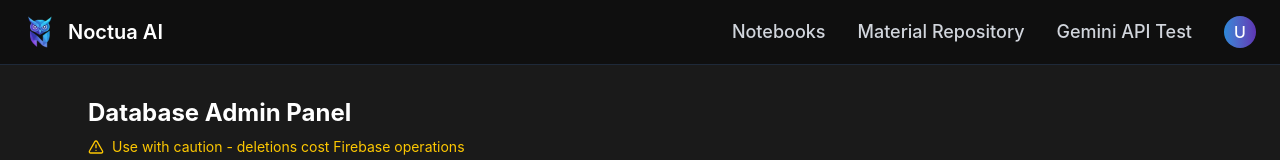
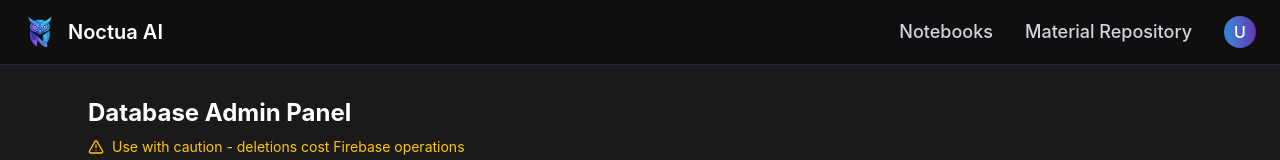
Before and after one commit to Rikuron/Noctua_AI_App, a React (Vite) app: page /admin in a window 1280 px wide. Shown: the top 160 px of the page. Built offline with nearby package versions, Linux system fonts and the light colour scheme; no server answers; the database is empty; sample sign-in values are in the browser's storage.

Commit message:
Navigation Link changes

```diff
--- a/src/components/navigation.tsx
+++ b/src/components/navigation.tsx
@@ -1,6 +1,5 @@
 import { Link } from '@tanstack/react-router'
 import { CustomUserButton } from './userButton'
-import { Brain } from 'lucide-react'
 
 interface NavigationProps {
   currentPage?: 'notebooks' | 'repository' | 'admin'
@@ -37,12 +36,6 @@ export function Navigation({ currentPage }: NavigationProps) {
         >
           Material Repository
         </Link>
-        <Link
-          to="/test"
-          className={`text-lg font-medium transition-colors hover:text-blue-400 text-gray-300`}
-        >
-          Gemini API Test
-        </Link>
         <CustomUserButton />
       </div>
     </nav>
```
